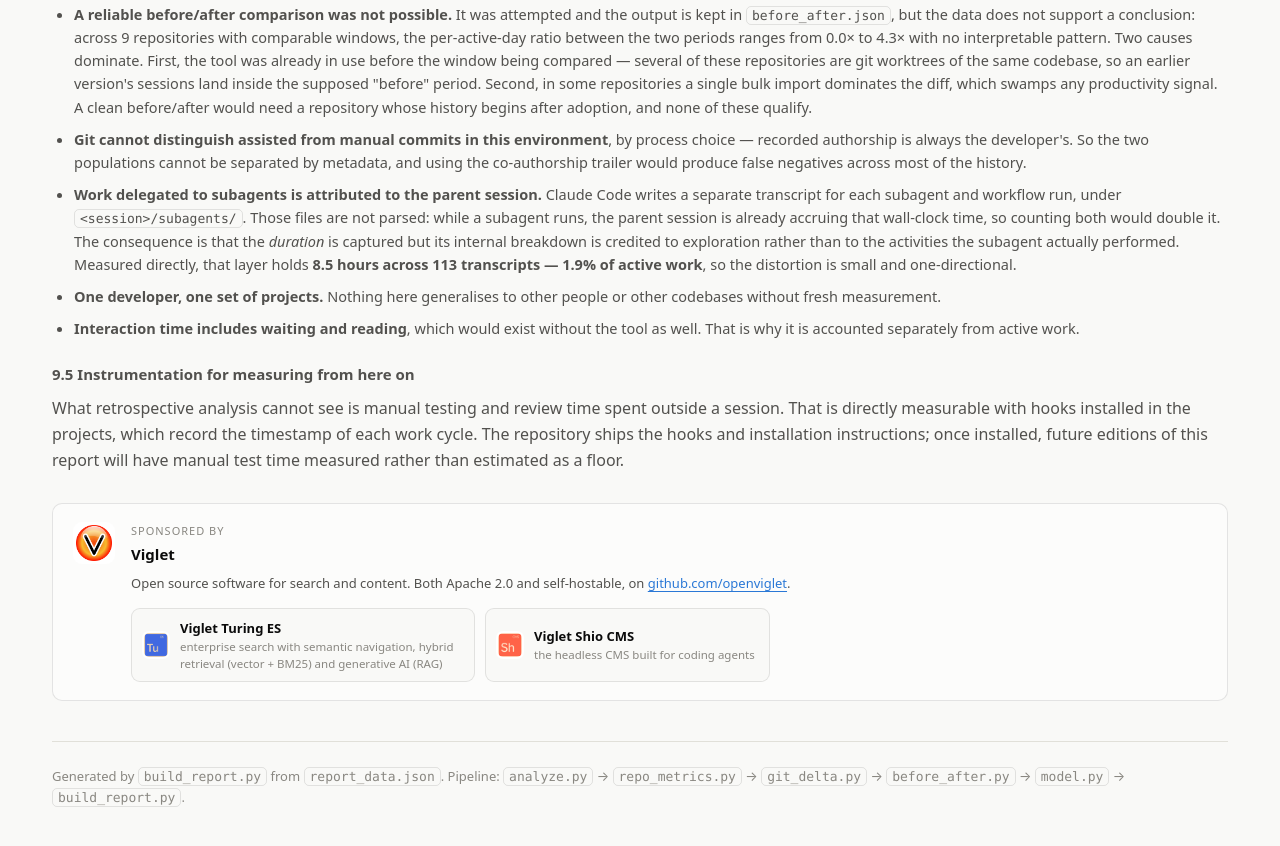
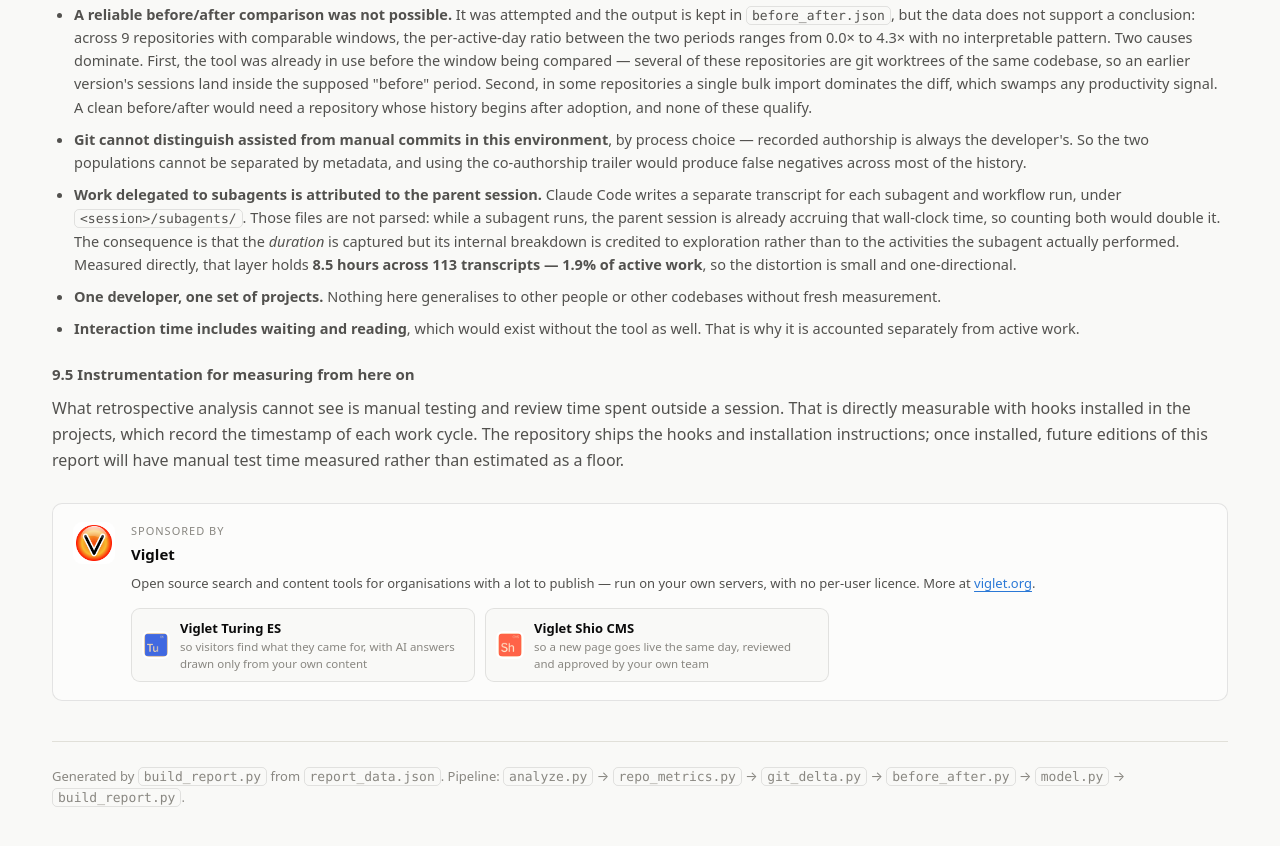
Before and after one commit to alegauss/claude-code-time-study, a plain HTML site: page docs/index.html in a window 1280 px wide. Shown: the part 9561-10407 px from the top of the page. Drawn offline with Linux system fonts and the light colour scheme.

Commit message:
feat: reescreve textos do patrocínio Viglet para público não técnico e remove links do GitHub
- Updated the sponsorship text for Viglet to make it more accessible to a non-technical audience.
- Removed links to GitHub to streamline the information presented to users.
- Enhanced descriptions of Viglet's products to focus on user benefits rather than technical features.
- Aimed to improve clarity and engagement for potential users unfamiliar with the technical aspects of the software.

```diff
--- a/docs/index.html
+++ b/docs/index.html
@@ -524,8 +524,8 @@ hr { border: 0; border-top: 1px solid var(--grid); margin: 40px 0 0; }
       <span class="sponsor-label">Sponsored by</span>
       <a class="sponsor-name" href="https://www.viglet.org" target="_blank" rel="noopener">Viglet</a>
       <p>
-        Open source software for search and content. Both Apache 2.0 and self-hostable, on
-        <a href="https://github.com/openviglet" target="_blank" rel="noopener">github.com/openviglet</a>.
+        Open source search and content tools for organisations with a lot to publish — run on your own servers, with no per-user licence. More at
+        <a href="https://www.viglet.org" target="_blank" rel="noopener">viglet.org</a>.
       </p>
       <div class="sponsor-products">
         <a class="sponsor-product" href="https://turing.viglet.org" target="_blank" rel="noopener">
@@ -533,7 +533,7 @@ hr { border: 0; border-top: 1px solid var(--grid); margin: 40px 0 0; }
                width="28" height="28" loading="lazy" decoding="async">
           <span>
             <b>Viglet Turing ES</b>
-            <small>enterprise search with semantic navigation, hybrid retrieval (vector + BM25) and generative AI (RAG)</small>
+            <small>so visitors find what they came for, with AI answers drawn only from your own content</small>
           </span>
         </a>
         <a class="sponsor-product" href="https://shio.viglet.org" target="_blank" rel="noopener">
@@ -541,7 +541,7 @@ hr { border: 0; border-top: 1px solid var(--grid); margin: 40px 0 0; }
                width="28" height="28" loading="lazy" decoding="async">
           <span>
             <b>Viglet Shio CMS</b>
-            <small>the headless CMS built for coding agents</small>
+            <small>so a new page goes live the same day, reviewed and approved by your own team</small>
           </span>
         </a>
       </div>
```
Also changed, not shown: 1 other file.
